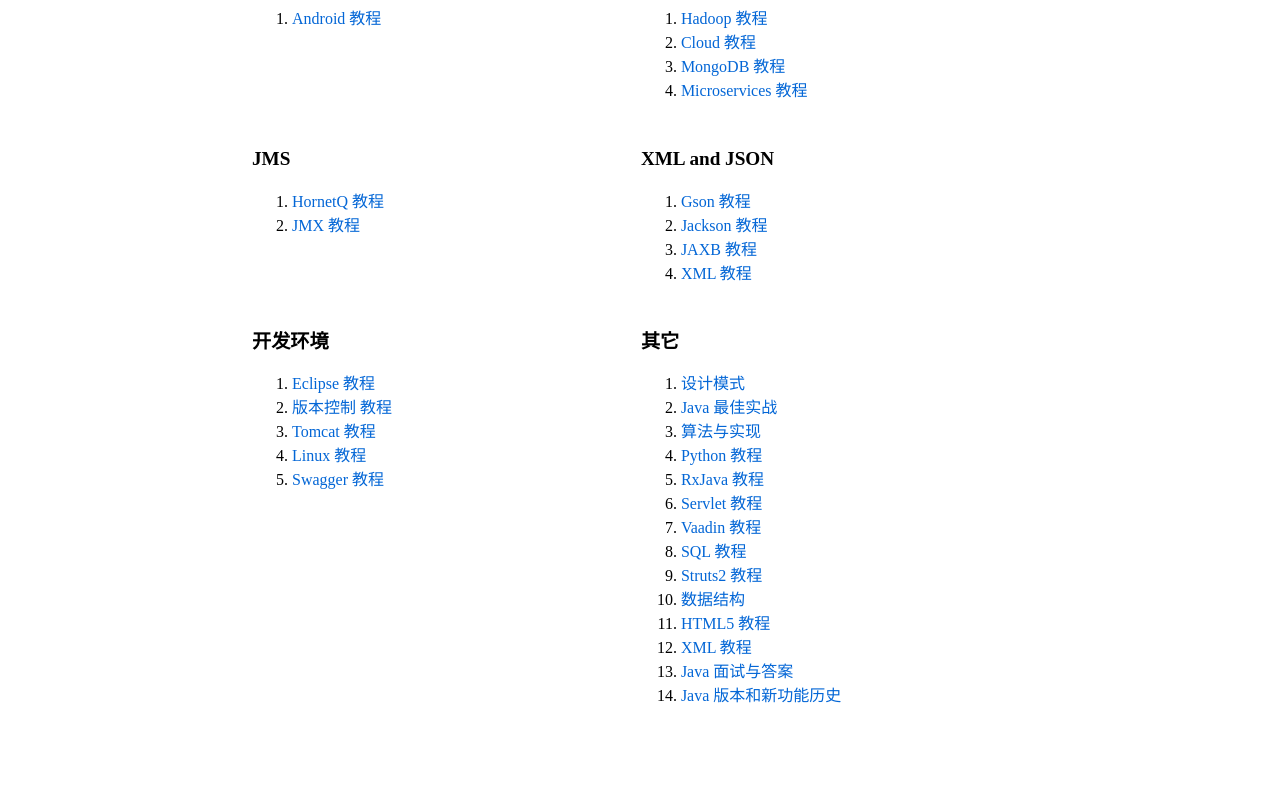
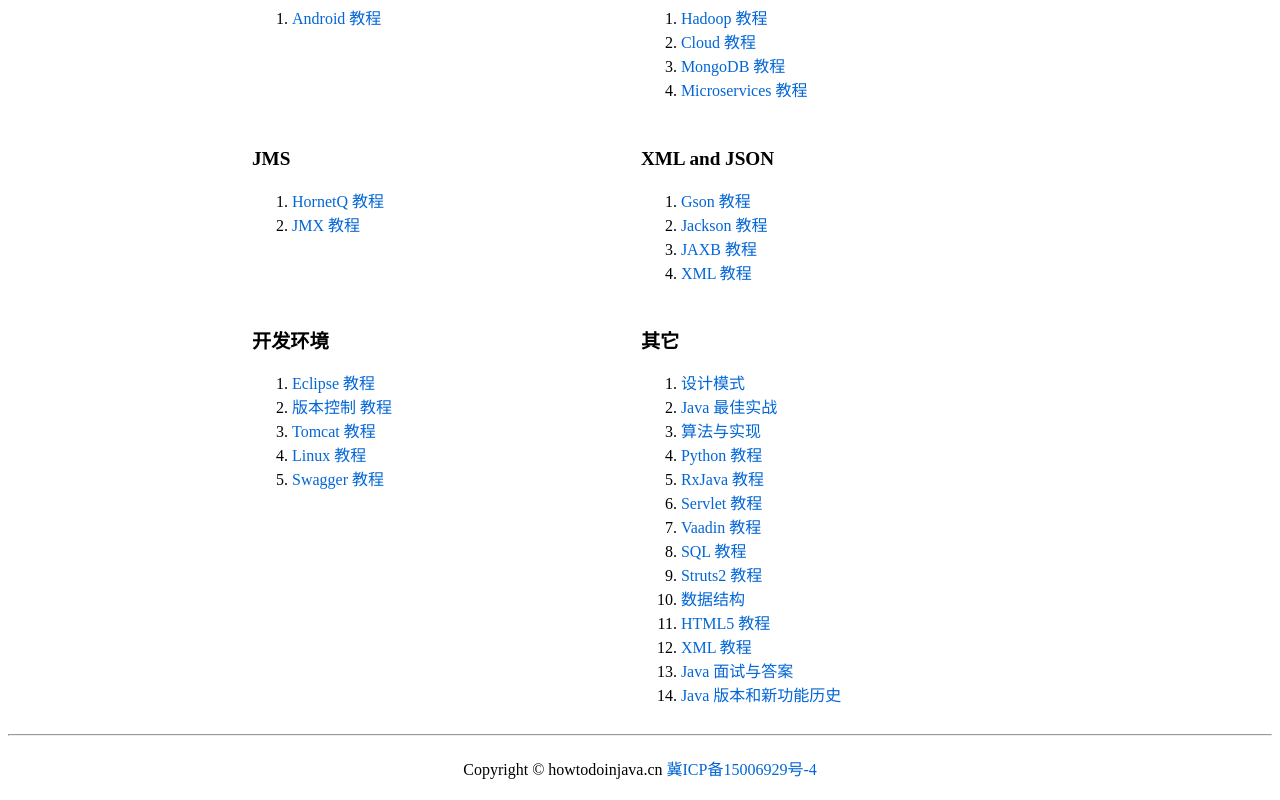
Before and after one commit to qukuailine/qukuailine.github.io, a plain HTML site: page index.html in a window 1280 px wide. Shown: the part 1344-2144 px from the top of the page. Before the commit the page ends 2078 px from the top, so only its background shows below. Drawn offline with Linux system fonts and the light colour scheme.

Commit message:
Update index.html

```diff
--- a/index.html
+++ b/index.html
@@ -216,6 +216,11 @@
             </tbody>
         </table>
     </div>
+     <hr />
+    <div>
+        <p align="center" style="margin: 20px auto;max-width:800px;"> Copyright © howtodoinjava.cn <a
+                href="http://beian.miit.gov.cn/">冀ICP备15006929号-4</a></p>
+    </div>
 </body>
 
 </html>
```
